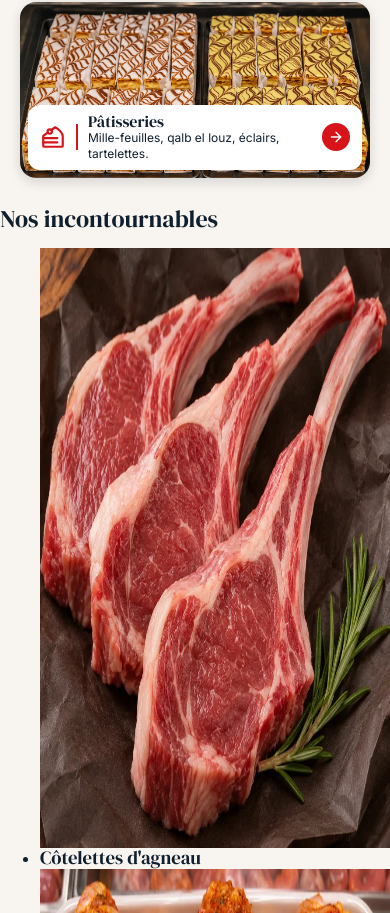
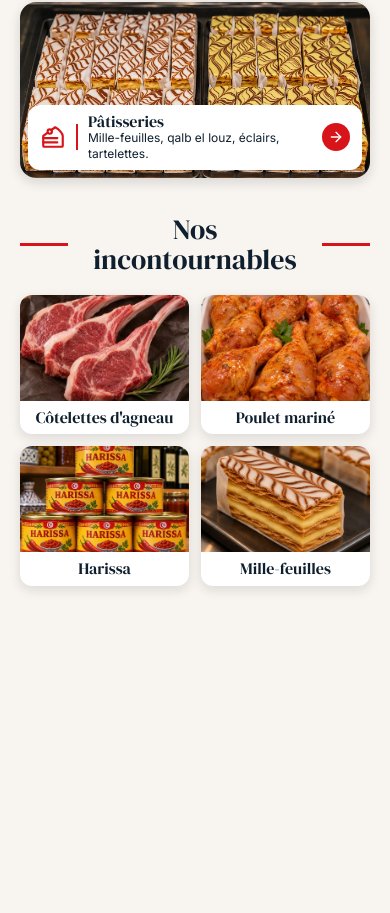
Before and after one commit to ferroudjsamy/la-mediterraneenne, an Angular app: page / in a window 390 px wide. Shown: the part 951-1864 px from the top of the page. After the commit the page ends 1565 px from the top, so only its background shows below. Built offline with nearby package versions, Linux system fonts and the light colour scheme.

Commit message:
feat(incontournables): mise en page mobile et desktop

```diff
--- a/src/app/sections/incontournables/incontournables.css
+++ b/src/app/sections/incontournables/incontournables.css
@@ -0,0 +1,80 @@
+.incontournables {
+  padding: 0.5rem 1.25rem 1.75rem;
+}
+
+.incontournables__titre {
+  display: flex;
+  align-items: center;
+  justify-content: center;
+  gap: 1rem;
+  margin-bottom: 1.25rem;
+  font-size: clamp(1.75rem, 7vw, 2.75rem);
+  text-align: center;
+}
+
+/* Traits rouges */
+.incontournables__titre::before,
+.incontournables__titre::after {
+  content: "";
+  width: 3rem;
+  height: 3px;
+  flex-shrink: 0;
+  background: var(--rouge);
+}
+
+.incontournables__liste {
+  display: grid;
+  grid-template-columns: repeat(2, 1fr);
+  gap: 0.75rem;
+  margin: 0;
+  padding: 0;
+  list-style: none;
+}
+
+.incontournables__carte {
+  height: 100%;
+  border-radius: 0.75rem;
+  overflow: hidden;
+  background: var(--blanc);
+  box-shadow: 0 4px 12px rgba(15, 31, 46, 0.12);
+}
+
+.incontournables__carte img {
+  width: 100%;
+  height: auto;
+  aspect-ratio: 16 / 10;
+  object-fit: cover;
+}
+
+.incontournables__nom {
+  padding: 0.5rem;
+  font-size: 1rem;
+  text-align: center;
+}
+
+/* Desktop */
+@media (min-width: 768px) {
+  .incontournables {
+    padding: 0 3rem 4rem;
+  }
+
+  .incontournables__titre {
+    gap: 2rem;
+    margin-bottom: 2rem;
+  }
+
+  .incontournables__titre::before,
+  .incontournables__titre::after {
+    width: 5rem;
+  }
+
+  .incontournables__liste {
+    grid-template-columns: repeat(4, 1fr);
+    gap: 1.25rem;
+  }
+
+  .incontournables__nom {
+    padding: 0.75rem;
+    font-size: 1.25rem;
+  }
+}
```
